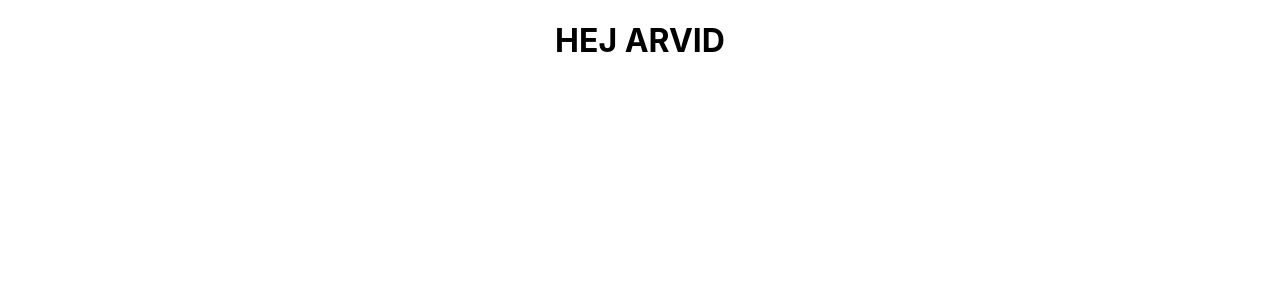
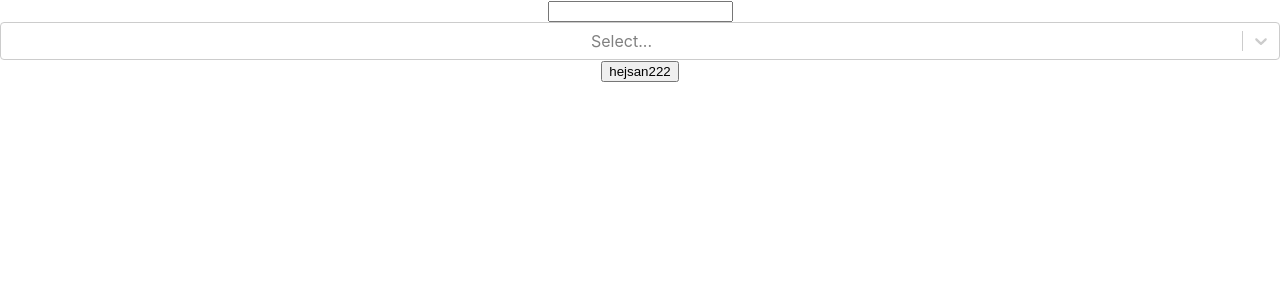
Before and after one commit to robinblom2/chat-app-client, a React (Create React App) app: page / in a window 1280 px wide. Shown: the top 300 px of the page. Built offline with nearby package versions, Linux system fonts and the light colour scheme.

Commit message:
initial commit

```diff
--- a/package.json
+++ b/package.json
@@ -10,6 +10,7 @@
     "react-dom": "^18.2.0",
     "react-router-dom": "^6.4.1",
     "react-scripts": "5.0.1",
+    "react-select": "^5.4.0",
     "socket.io-client": "^4.5.2",
     "web-vitals": "^2.1.4"
   },
--- a/src/App.js
+++ b/src/App.js
@@ -1,10 +1,16 @@
 import './App.css';
+import Home from './views/home/home';
+import { BrowserRouter as Router, Routes, Route } from 'react-router-dom';
 
 function App() {
   return (
-    <div className="App">
-      <h1>HEJ ARVID</h1>
-    </div>
+    <Router>
+      <div className="App">
+        <Routes>
+          <Route path='/' element={<Home/>}/>
+        </Routes>
+      </div>
+    </Router>
   );
 }
 
--- /dev/null
+++ b/src/views/home/home.js
@@ -0,0 +1,33 @@
+import Select from "react-select";
+
+const Home = () => {
+
+  const options = [
+    {
+      value: 'Default',
+      label: 'Please choose an option'
+    },
+    {
+      value: 'room1',
+      label: 'Room 1'
+    },
+    {
+      value: 'room2',
+      label: 'Room 2'
+    },
+    {
+      value: 'room3',
+      label: 'Room 3'
+    },
+  ]
+
+  return <div>
+    <div>
+      <input/>
+      <Select options={options}/>
+      <button>hejsan222</button>
+    </div>
+  </div>
+}
+
+export default Home;
```
Also changed, not shown: 2 other files (tests, documents, lock files or other folders).
